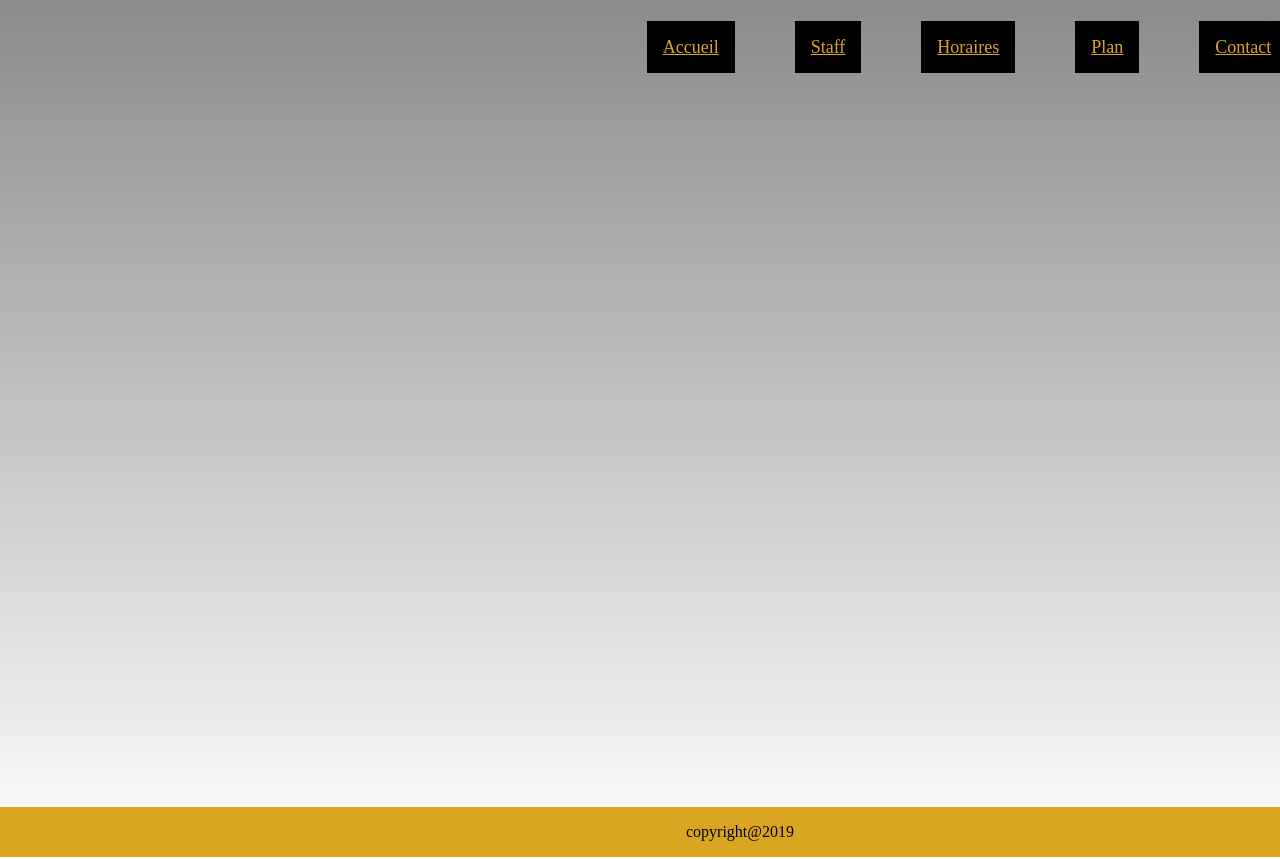
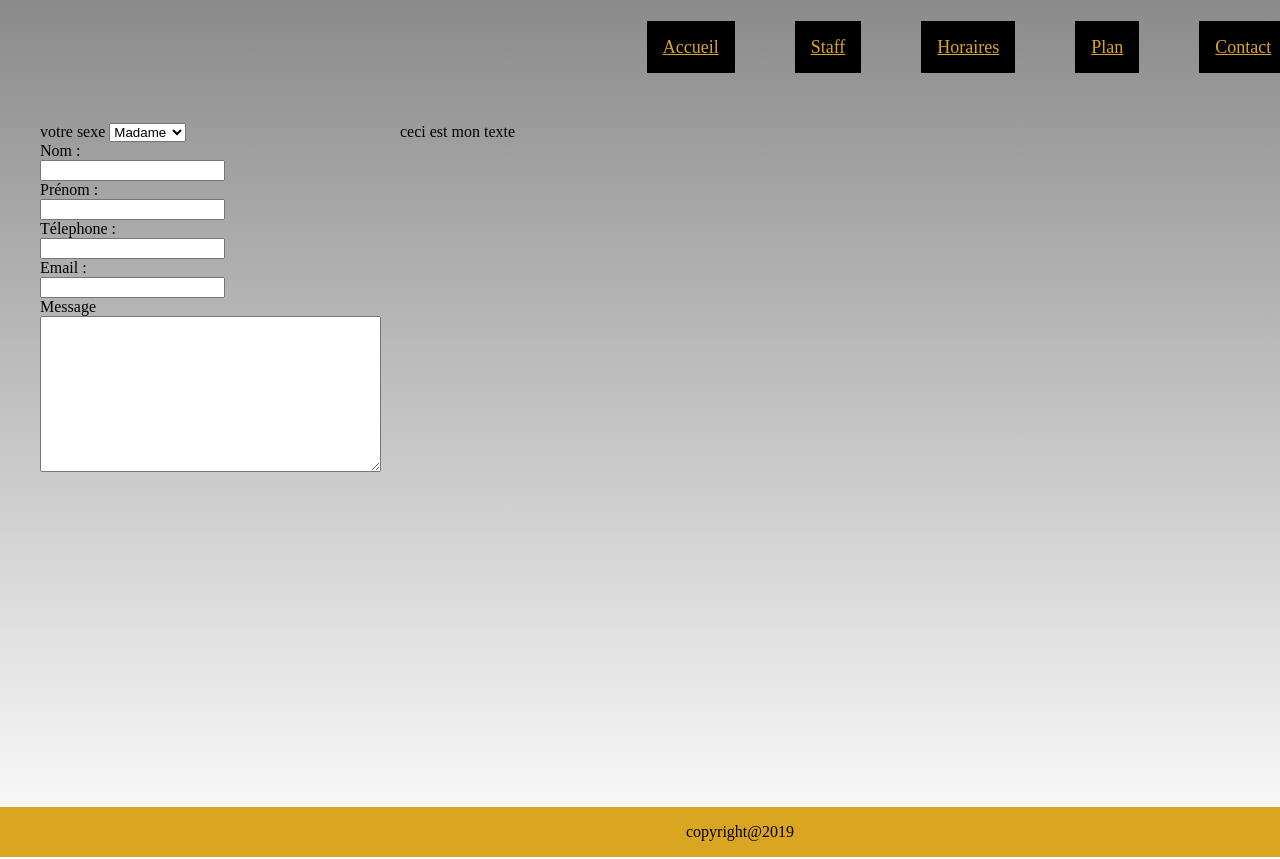
Before and after one commit to mohamedharizi/livraison-02, a plain HTML site: page contact.html in a window 1280 px wide. Shown: the part 79-938 px from the top of the page. Drawn offline with Linux system fonts and the light colour scheme.

Commit message:
modified horaires.html

```diff
--- a/contact.html
+++ b/contact.html
@@ -32,7 +32,22 @@
 
     <aside class="formulaire">
 
+     <p class="formulaire1"> <label for="textform">votre sexe</label>
+         <select name="Sexe" id="">
+            <option value="Madame">Madame</option>
+            <option value="Monsieur">Monsieur</option>
 
+         </select> <br>
+         <label for="textform">Nom :</label> <br><input type="text"> <br>
+        <label for="textform">Prénom :</label> <br><input type="text"> <br>
+        <label for="textform">Télephone :</label> <br><input type="text"> <br>
+        <label for="textform">Email :</label> <br><input type="email" name="" id=""> <br>
+
+         <label for="message">Message</label> <br>
+        <textarea name="Observations" id="Message" cols="40" rows="10"></textarea>
+    </p>
+
+    <p>ceci est mon texte</p>
     </aside>
 
 
```
